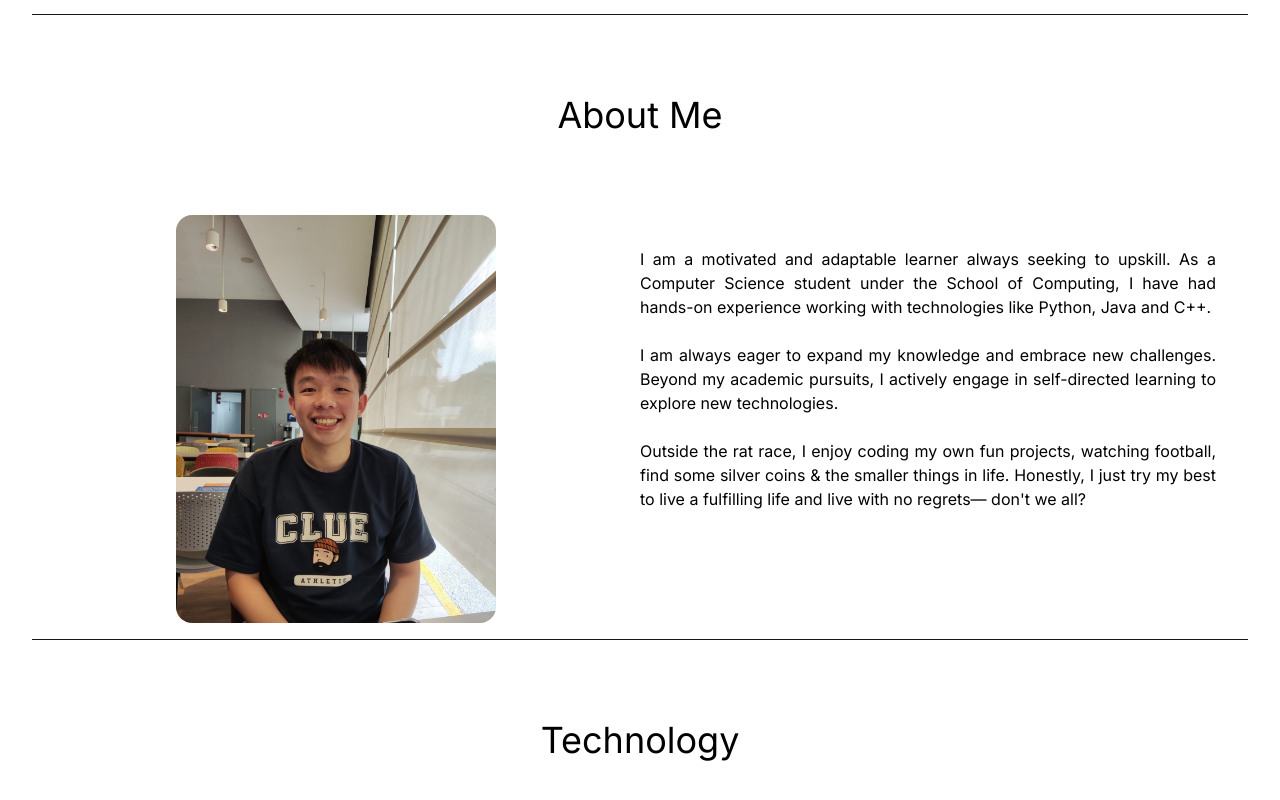
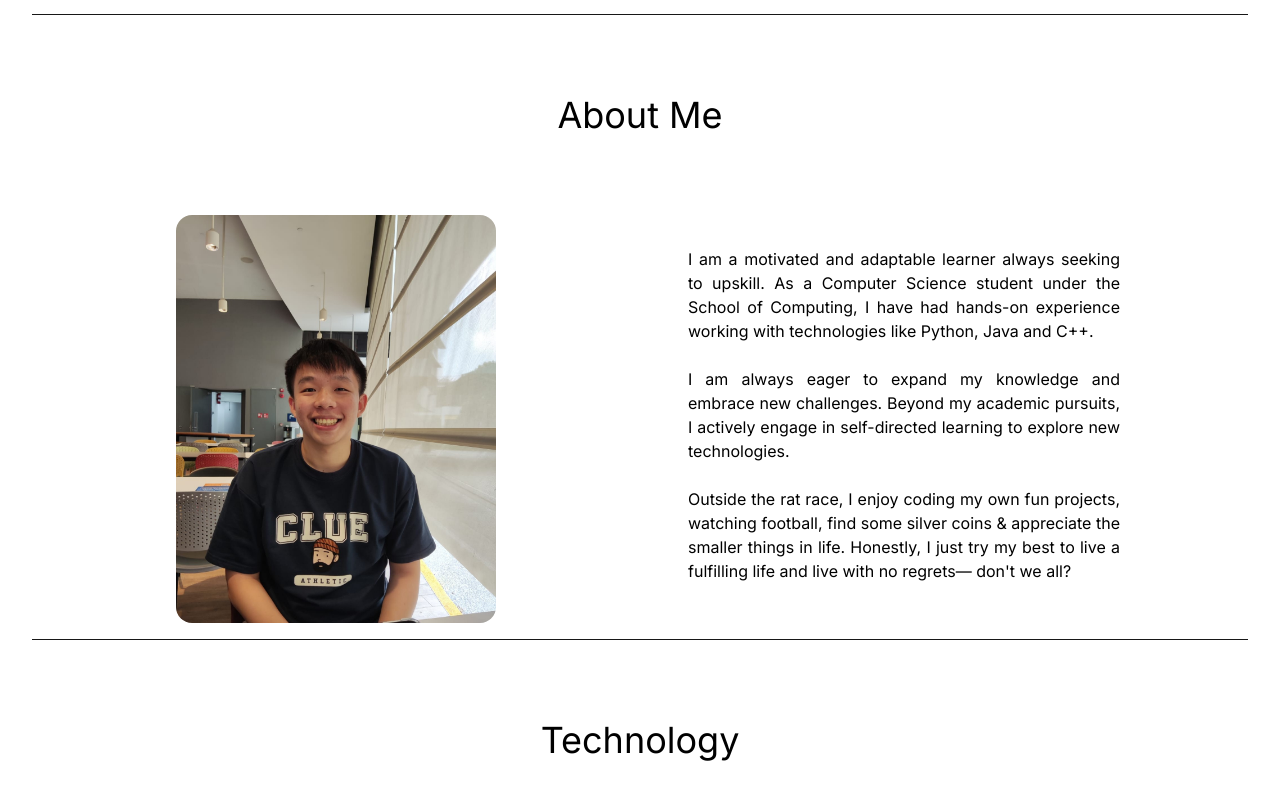
Before and after one commit to zhenglong1603/react-portfolio, a React (Vite) app: page / in a window 1280 px wide. Shown: the part 604-1404 px from the top of the page. Built offline with nearby package versions, Linux system fonts and the light colour scheme.

Commit message:
Fix formating for About.jsx

```diff
--- a/src/components/About.jsx
+++ b/src/components/About.jsx
@@ -1,42 +1,50 @@
-import aboutImg from "../assets/projects/myProfile.jpeg"
+import aboutImg from "../assets/projects/myProfile.jpeg";
 import { motion } from "framer-motion";
 
 const About = () => {
   return (
     <div className="border-b border-neutral-900 pb-4">
-        <h1 className="my-20 text-center text-4xl">
-            About <span clasName="text-neutral-500"> Me</span>
-        </h1>
+      <h1 className="my-20 text-center text-4xl">About Me</h1>
       <div className="flex flex-wrap">
         <motion.div
-            whileInView={{opacity: 1, x: 0 }}
+          whileInView={{ opacity: 1, x: 0 }}
           initial={{ opacity: 0, x: -100 }}
-            transition={{duration: 0.5}}
-            className="w-full lg:w-1/2">
+          transition={{ duration: 0.5 }}
+          className="w-full lg:w-1/2"
+        >
           <div className="flex items-center justify-center">
             <img className="rounded-2xl max-w-xs" src={aboutImg} alt="about" />
           </div>
         </motion.div>
         <motion.div
-            whileInView={{opacity: 1, x: 0 }}
-            initial={{opacity: 0, x: 100 }}
-            transition={{duration: 0.5 }}
-            className="w-full lg:w-1/2">
-                    <div className="flex justify-center lg:justify-start text-justify">
+          whileInView={{ opacity: 1, x: 0 }}
+          initial={{ opacity: 0, x: 100 }}
+          transition={{ duration: 0.5 }}
+          className="w-full lg:w-1/2"
+        >
+          <div className="flex justify-center lg:justify-start text-justify px-6 md:px-12 lg:pr-32">
             <p className="my-2 max-w-xl py-6">
-                        I am a motivated and adaptable learner always seeking to upskill. As a Computer Science student under the School of Computing, I have had hands-on experience working with technologies like Python, Java and C++.
+              I am a motivated and adaptable learner always seeking to upskill.
+              As a Computer Science student under the School of Computing, I
+              have had hands-on experience working with technologies like
+              Python, Java and C++.
               <br />
               <br />
-                        I am always eager to expand my knowledge and embrace new challenges. Beyond my academic pursuits, I actively engage in self-directed learning to explore new technologies.
+              I am always eager to expand my knowledge and embrace new
+              challenges. Beyond my academic pursuits, I actively engage in
+              self-directed learning to explore new technologies.
               <br />
               <br />
-                        Outside the rat race, I enjoy coding my own fun projects, watching football, find some silver coins & the smaller things in life. Honestly, I just try my best to live a fulfilling life and live with no regrets— don&apos;t we all?
+              Outside the rat race, I enjoy coding my own fun projects, watching
+              football, find some silver coins & appreciate the smaller things in life.
+              Honestly, I just try my best to live a fulfilling life and live
+              with no regrets— don&apos;t we all?
             </p>
           </div>
         </motion.div>
       </div>
     </div>
-  )
-}
+  );
+};
 
-export default About
+export default About;
```
Lines whose indentation alone changed are shown as unchanged.
